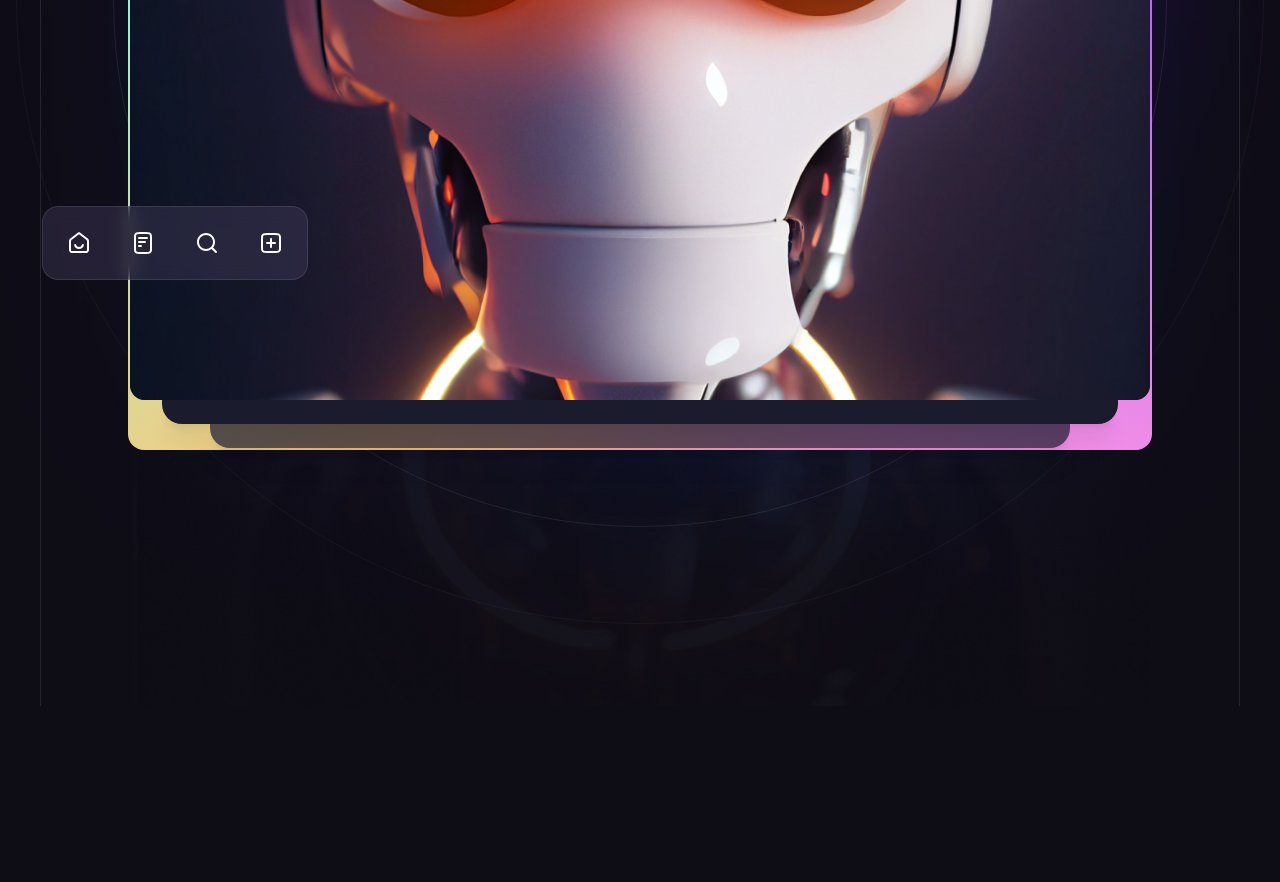
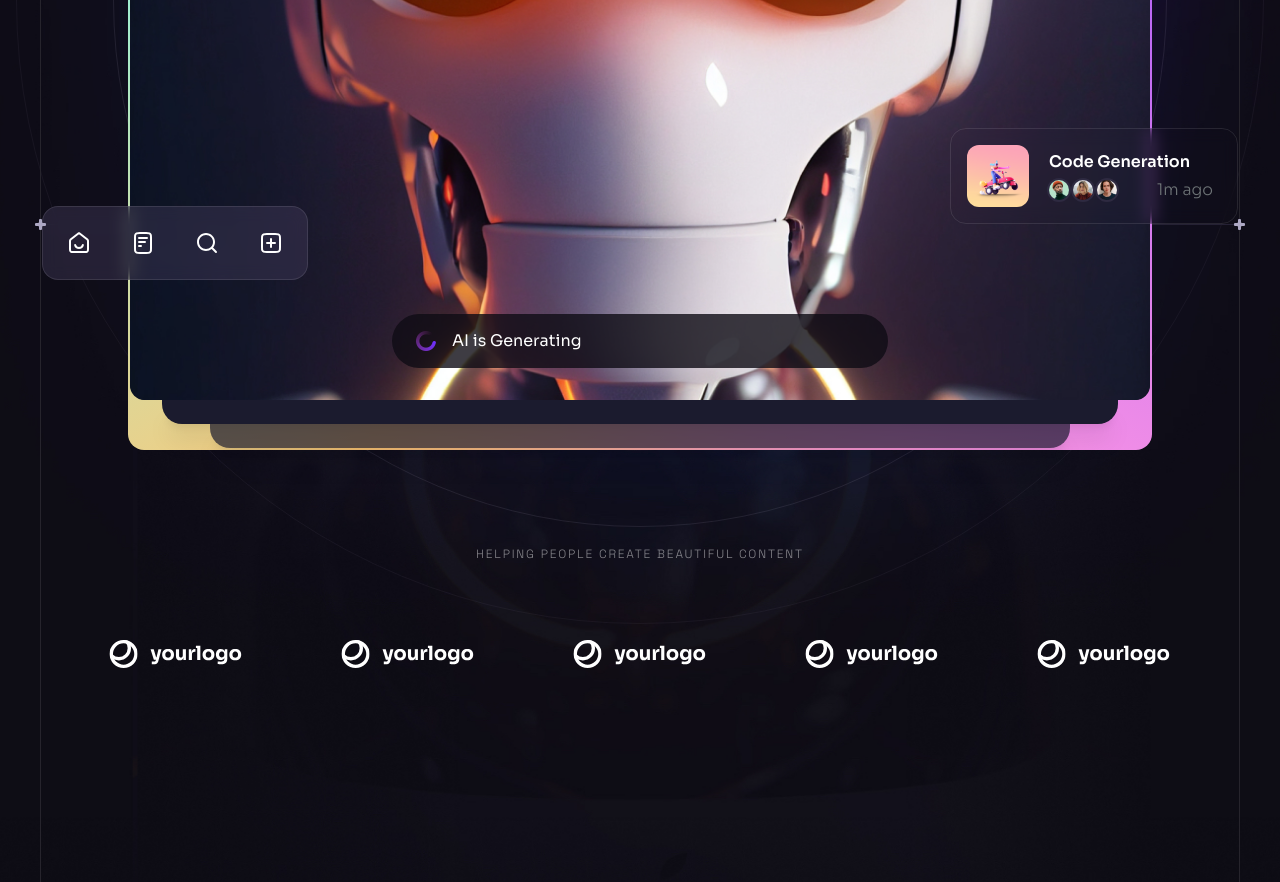
Before and after one commit to RizWaaN3024/brainwave-website, a React (Vite) app: page / in a window 1280 px wide. Shown: the part 660-1542 px from the top of the page. Before the commit the page ends 1366 px from the top, so only its background shows below. Built offline with nearby package versions, Linux system fonts and the light colour scheme.

Commit message:
Added Notification, CompanyLogos and completed Hero Section

```diff
--- /dev/null
+++ b/src/components/CompanyLogos.jsx
@@ -0,0 +1,24 @@
+import React from "react";
+import { companyLogos } from "../constants";
+
+const CompanyLogos = ({ className }) => {
+  return (
+    <div className={className}>
+      <h5 className="tagline mb-6 text-center text-n-1/50">
+        Helping people create beautiful content
+      </h5>
+      <ul className="flex">
+        {companyLogos.map((logo, index) => (
+          <li
+            className="flex items-center justify-center flex-1 h-[8.5rem]"
+            key={index}
+          >
+            <img src={logo} width={134} height={28} alt={logo} />
+          </li>
+        ))}
+      </ul>
+    </div>
+  );
+};
+
+export default CompanyLogos;
--- /dev/null
+++ b/src/components/Generating.jsx
@@ -0,0 +1,17 @@
+import React from "react";
+import { loading } from "../assets";
+
+const Generating = ({ className }) => {
+  return (
+    <div
+      className={`flex items-center h-[3.4rem] px-6 bg-n-8/80 rounded-[1.7rem] ${
+        className || ""
+      } text-base`}
+    >
+      <img className="w-5 h-5 mr-4" src={loading} alt="loading" />
+      AI is Generating
+    </div>
+  );
+};
+
+export default Generating;
--- a/src/components/Hero.jsx
+++ b/src/components/Hero.jsx
@@ -5,6 +5,9 @@
 import { BackgroundCircles, BottomLine, Gradient } from "./design/Hero";
 import { heroIcons } from "../constants";
 import { ScrollParallax } from "react-just-parallax";
+import Generating from "./Generating";
+import Notification from "./Notification";
+import CompanyLogos from "./CompanyLogos";
 
 const Hero = () => {
   const ParallaxRef = useRef(null);
@@ -52,6 +55,9 @@
                   height={790}
                   alt="AI"
                 />
+                <Generating
+                  className={`absolute left-4 right-4 bottom-5 md:left-1/2 md:right-auto md:bottom-8 md:w-[31rem] md:-translate-x-1/2 `}
+                />
                 <ScrollParallax isAbsolutelyPositioned>
                   <ul className="hidden absolute -left-[5.5rem] bottom-[7.5rem] px-1 py-1 bg-n-9/40 backdrop-blur border border-n-1/10 rounded-2xl xl:flex ">
                     {heroIcons.map((icon, index) => (
@@ -60,6 +66,13 @@
                       </li>
                     ))}
                   </ul>
+                </ScrollParallax>
+
+                <ScrollParallax isAbsolutelyPositioned>
+                  <Notification
+                    className="hidden absolute -right-[5.5rem] bottom-[11rem] w-[18rem] xl:flex"
+                    title="Code Generation"
+                  />
                 </ScrollParallax>
               </div>
             </div>
@@ -76,7 +89,9 @@
           </div>
           <BackgroundCircles />
         </div>
+        <CompanyLogos className="hidden relative z-10 mt-20 lg:block" />
       </div>
+      <BottomLine />
     </Section>
   );
 };
--- /dev/null
+++ b/src/components/Notification.jsx
@@ -0,0 +1,45 @@
+import React from "react";
+import { notificationImages } from "../constants";
+import { notification1 } from "../assets";
+
+const Notification = ({ className, title }) => {
+  return (
+    <div
+      className={`${
+        className || ""
+      } flex items-center p-4 pr-6 bg-n/40 backdrop-blur border border-n-1/10 rounded-2xl gap-5`}
+    >
+      <img
+        src={notification1}
+        width={62}
+        height={62}
+        className="rounded-xl"
+        alt=""
+      />
+      <div className="flex-1 ">
+        <h6 className="mb-1 font-semibold text-base">{title}</h6>
+        <div className="flex items-center justify-between">
+          <ul className="flex -m-0.5">
+            {notificationImages.map((item, index) => (
+              <li
+                key={index}
+                className="flex w-6 h-6 border-2 border-n-12 rounded-full overflow-hidden"
+              >
+                <img
+                  src={item}
+                  className="w-full"
+                  width={20}
+                  height={20}
+                  alt={item}
+                />
+              </li>
+            ))}
+          </ul>
+          <div className="body-2 text-n-13">1m ago</div>
+        </div>
+      </div>
+    </div>
+  );
+};
+
+export default Notification;
```
